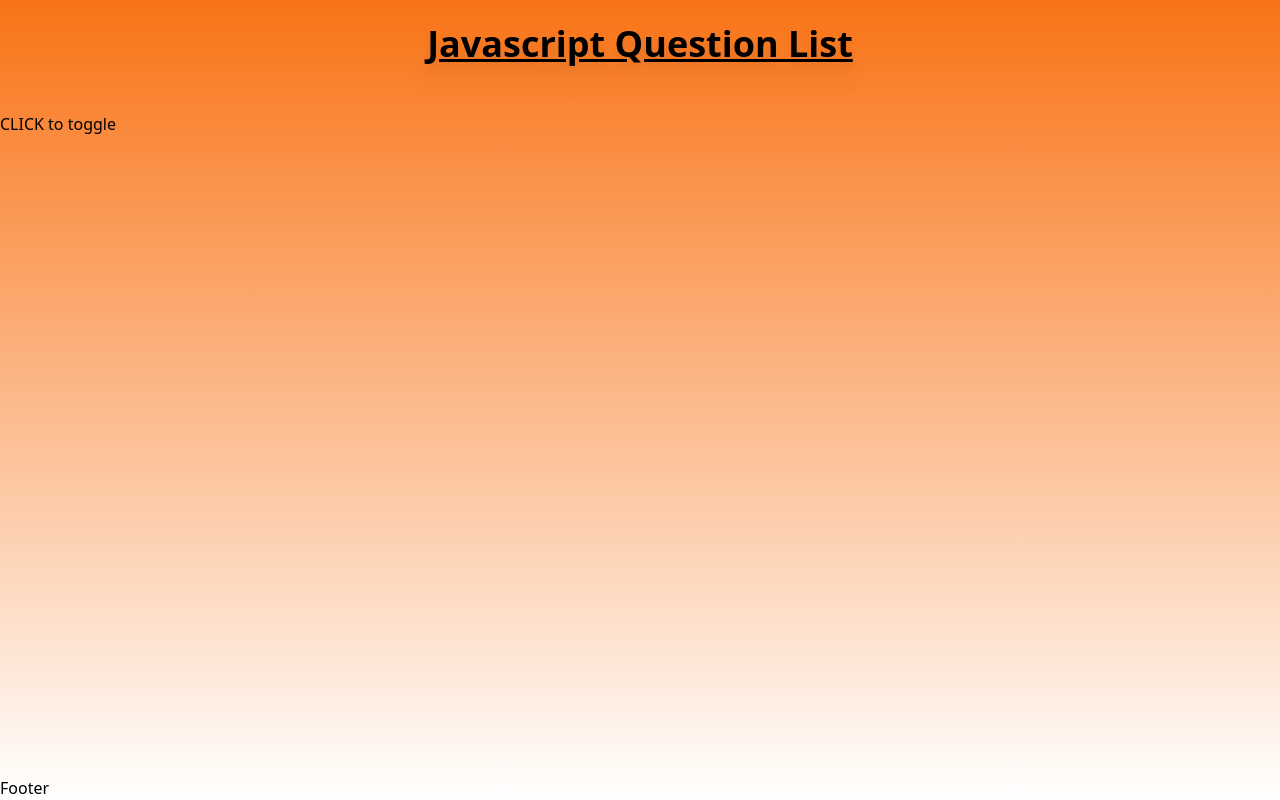
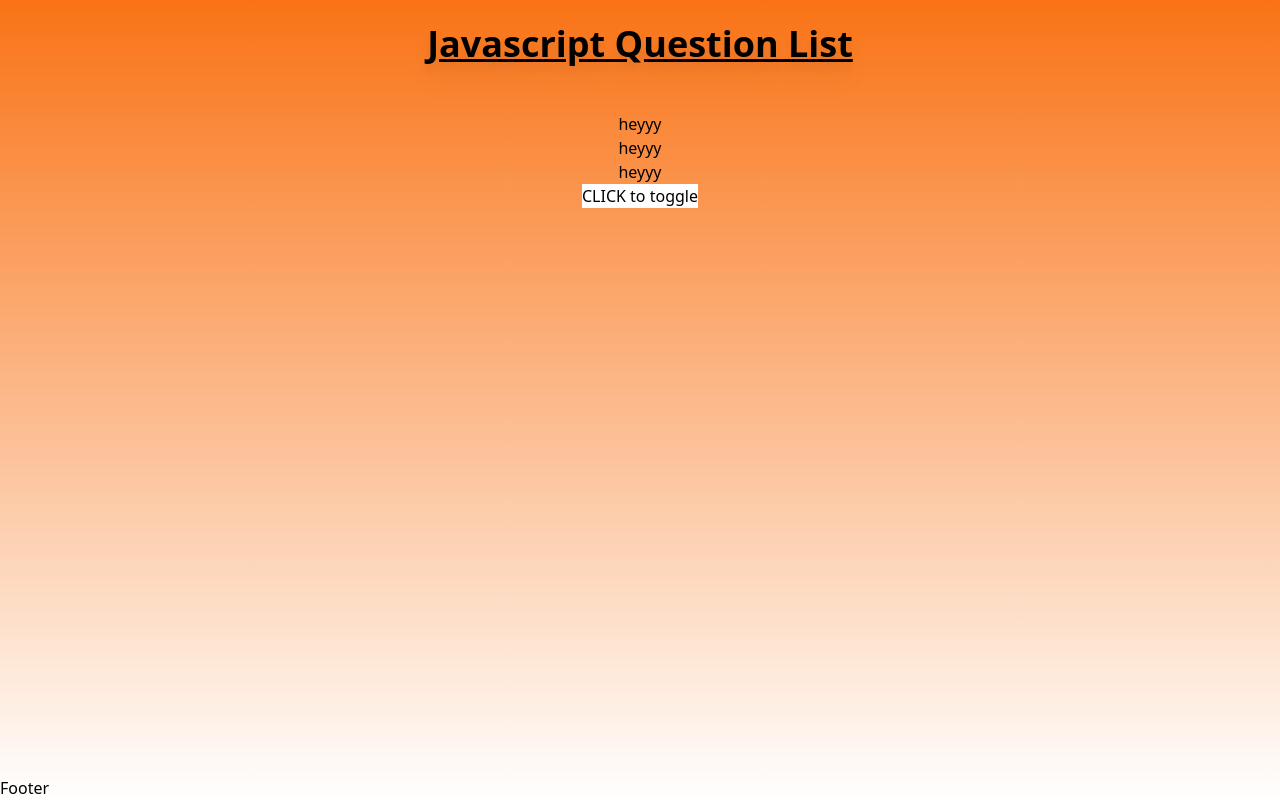
Before and after one commit to Omkar-Jawalkar/Prep, a React (Vite) app: page /toggle-question in a window 1280 px wide. Built offline with nearby package versions, Linux system fonts and the light colour scheme.

Commit message:
🎉 Working Library is working

```diff
--- a/package.json
+++ b/package.json
@@ -14,7 +14,8 @@
     "prop-types": "^15.8.1",
     "react": "^18.2.0",
     "react-dom": "^18.2.0",
-    "react-router-dom": "^6.18.0"
+    "react-router-dom": "^6.18.0",
+    "walkthrough-js-dev": "^2.0.1"
   },
   "devDependencies": {
     "@types/react": "^18.2.15",
--- a/src/pages/toggle-question-1/ToggleQuestion.jsx
+++ b/src/pages/toggle-question-1/ToggleQuestion.jsx
@@ -1,3 +1,6 @@
+import walkthroughObj from "walkthrough-js-dev";
+import "walkthrough-js-dev/dist/assets/index.css";
+
 const ToggleQuestion = () => {
     /*
      *
@@ -32,10 +35,17 @@ const ToggleQuestion = () => {
     printToggleValues();
 
     return (
-        <div>
+        <div className="flex justify-center flex-col items-center">
+            <span data-intro="I'm  H1" className="px-4">
+                heyyy
+            </span>
+            <h2 data-intro="I'm H2">heyyy</h2>
+            <h3 data-intro="I'm H3">heyyy</h3>
             <button
+                className="bg-white"
                 onClick={() => {
-                    toggle();
+                    walkthroughObj.start();
+                    // toggle();
                 }}
             >
                 CLICK to toggle
```
Also changed, not shown: 1 other file (tests, documents, lock files or other folders).
